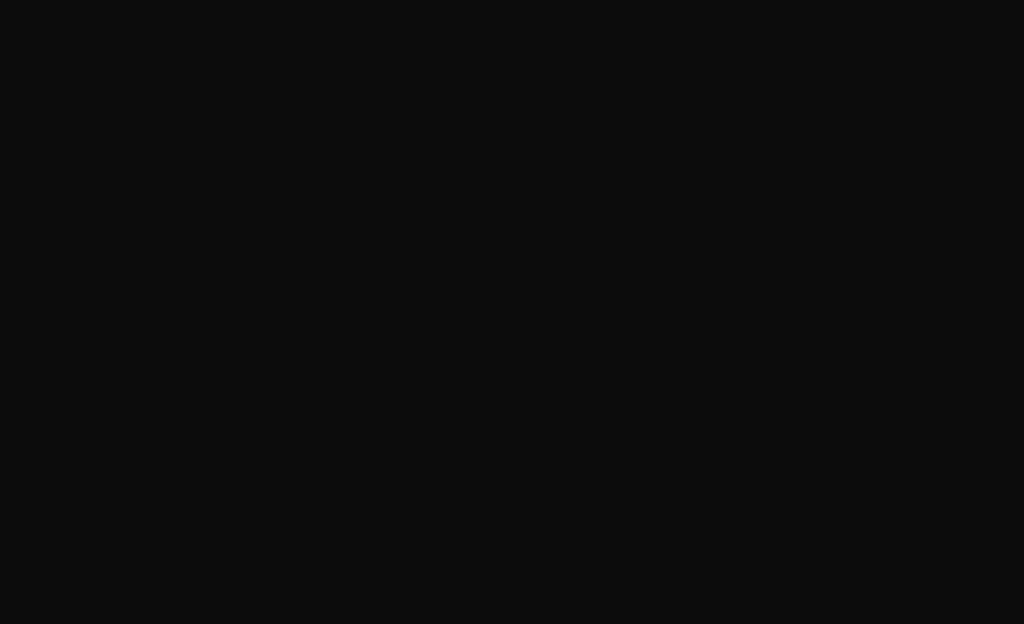
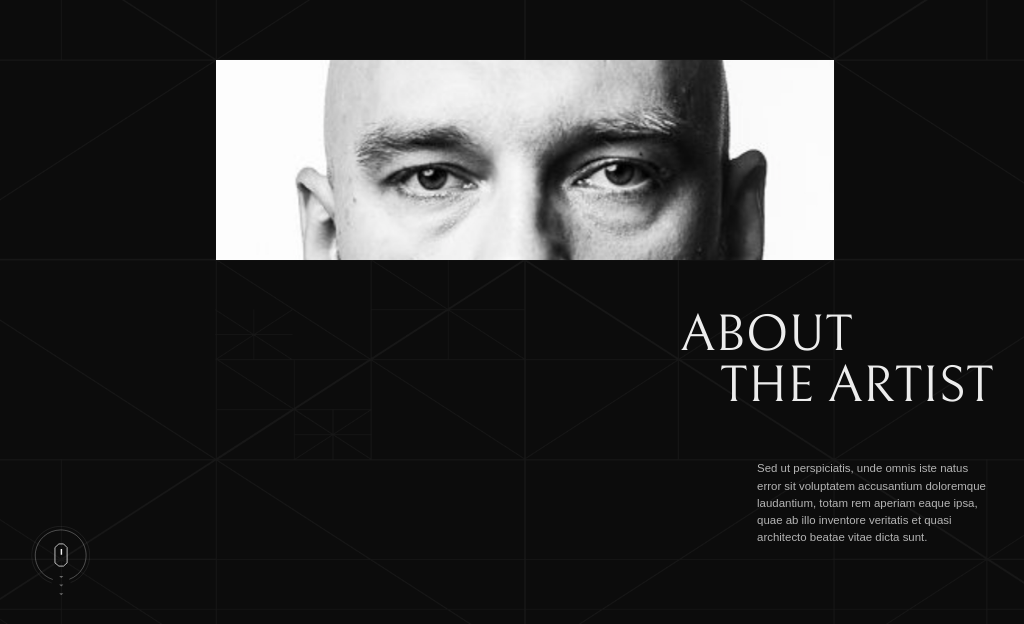
Before and after one commit to MakiBM/marshall-site, a Next.js app: page / in a window 1280 px wide. Shown: the part 3339-3963 px from the top of the page, without its empty margins (115-1139 px from the left). Before the commit the page ends 3234 px from the top, so only its background shows below. Built offline with nearby package versions, Linux system fonts and the light colour scheme.

Commit message:
about desktop

```diff
--- a/app/globals.scss
+++ b/app/globals.scss
@@ -36,6 +36,10 @@ a {
   text-decoration: none;
 }
 
+p {
+  margin: 0;
+}
+
 h1, h2, h3 {
   margin: 0;
   font-weight: 400;
--- a/app/page.tsx
+++ b/app/page.tsx
@@ -2,6 +2,7 @@ import Header from "./sections/Header";
 import Hero from "./sections/Hero";
 import Featured from "./sections/Featured";
 import Gallery from "./sections/Gallery";
+import About from "./sections/About";
 
 export default function Home() {
   return (
@@ -10,6 +11,7 @@ export default function Home() {
       <Hero/>
       <Featured/>
       <Gallery/>
+      <About/>
     </>
   );
 }
--- /dev/null
+++ b/app/sections/About/index.tsx
@@ -0,0 +1,18 @@
+import Image from "next/image";
+import Scroll from "@/app/components/svg/Scroll";
+import style from "./style.module.scss";
+
+export default function About() {
+  return (
+    <section className={style.about}>
+      <Image className={style.about__img} src="/img/eyes.jpg" alt="" width={861} height={279} />
+      <h1 className={style.about__title}>About <br /> &nbsp;&nbsp; the artist</h1>
+      <p className={style.about__text}>
+      Sed ut perspiciatis, unde omnis iste natus error sit voluptatem accusantium doloremque laudantium, totam rem aperiam eaque ipsa, quae ab illo inventore veritatis et quasi architecto beatae vitae dicta sunt.
+      </p>
+      <div className={style.about__scroll}>
+        <Scroll />
+      </div>
+    </section>
+  )
+}
--- /dev/null
+++ b/app/sections/About/style.module.scss
@@ -0,0 +1,47 @@
+.about {
+  display: grid;
+  grid-template-columns: repeat(16, 1fr);
+  grid-template-rows: repeat(16, 1fr);
+  width: 100%;
+  max-width: 1728rem;
+  aspect-ratio: 1728/1117;
+  margin: 0 auto;
+
+  &__img {
+    grid-area: 4 / 5 / span 4 / span 8;
+    width: 100%;
+    height: 100%;
+  }
+
+  &__title {
+    grid-area: 8 / 11 / span 4 / span 6;
+    display: flex;
+    align-items: center;
+    font-size: 72rem;
+    font-family: var(--font-bellefair);
+    font-weight: 400;
+    text-transform: uppercase;
+    line-height: 1;
+  }
+
+  &__text {
+    grid-area: 12 / 12 / span 3 / span 3;
+    font-size: 16rem;
+    line-height: 1.5;
+    opacity: 0.75;
+  }
+
+  &__scroll {
+    grid-area: 14 / 3 / span 2 / span 1;
+    display: flex;
+    align-items: center;
+    justify-content: center;
+    transform: translate(-50%, -50%);
+  }
+
+  &__scroll svg {
+    width: 82rem;
+    height: 97rem;
+  }
+
+}
--- a/app/sections/Gallery/style.module.scss
+++ b/app/sections/Gallery/style.module.scss
@@ -4,7 +4,7 @@
   grid-template-rows: repeat(3, 1fr);
   width: 100%;
   max-width: 1290rem;
-  margin: 285rem auto;
+  margin: 285rem auto 306rem auto;
   gap: 61rem;
 
   &__spacer { aspect-ratio: 1290/595; } // spacer
```
Also changed, not shown: public/img/eyes.jpg (added).
